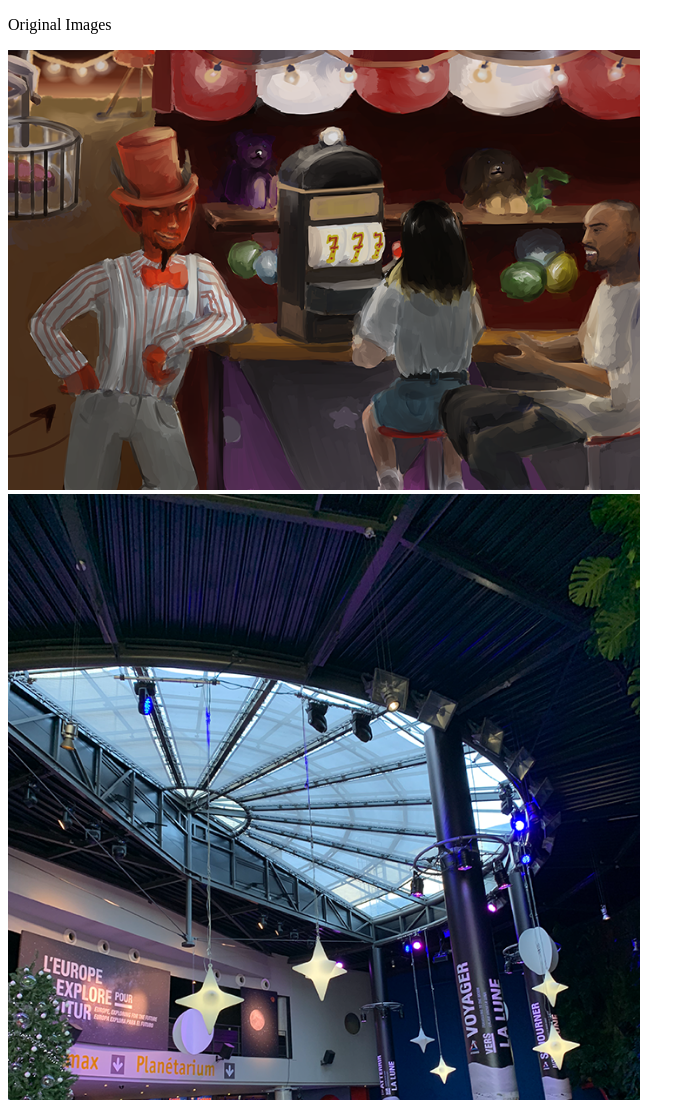
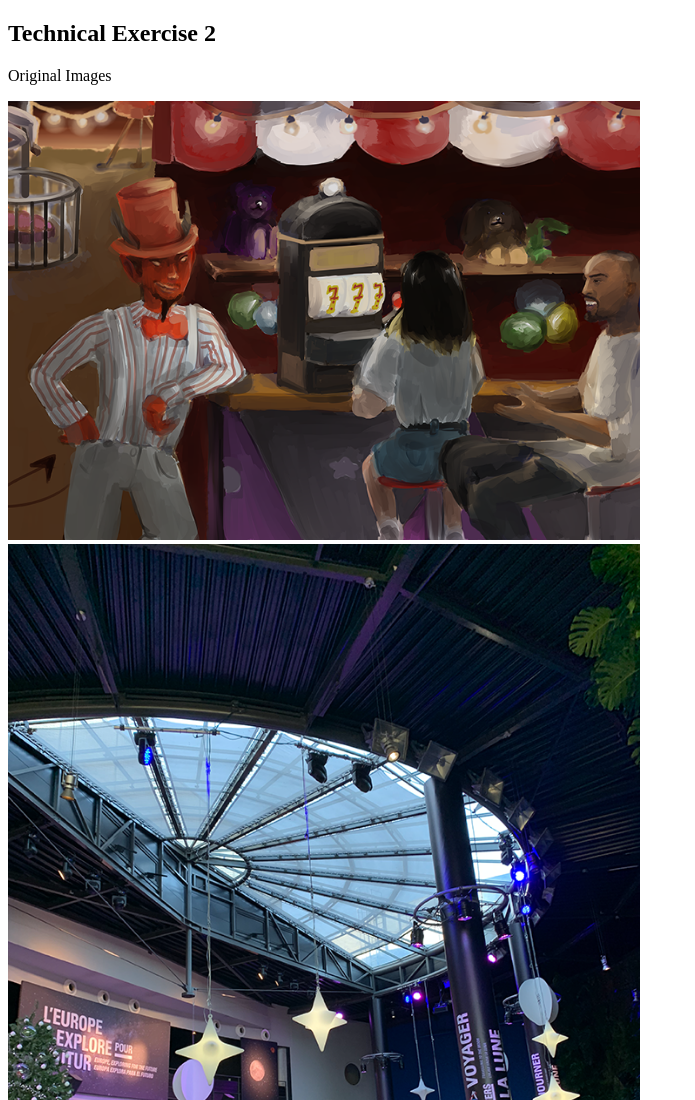
Before and after one commit to Symartinez21/te-2, a plain HTML site: page index.html in a window 1280 px wide. Shown: the top 1100 px of the page, without its empty margins (0-695 px from the left). Drawn offline with Linux system fonts and the light colour scheme; files whose address does not match are found by name.

Commit message:
adding more text

```diff
--- a/index.html
+++ b/index.html
@@ -6,6 +6,7 @@
   </title>
   </head>
 <body>
+  <h2> Technical Exercise 2 </h2>
   <p> Original Images </p>
   <div class="row">
     <div class="column">
```
